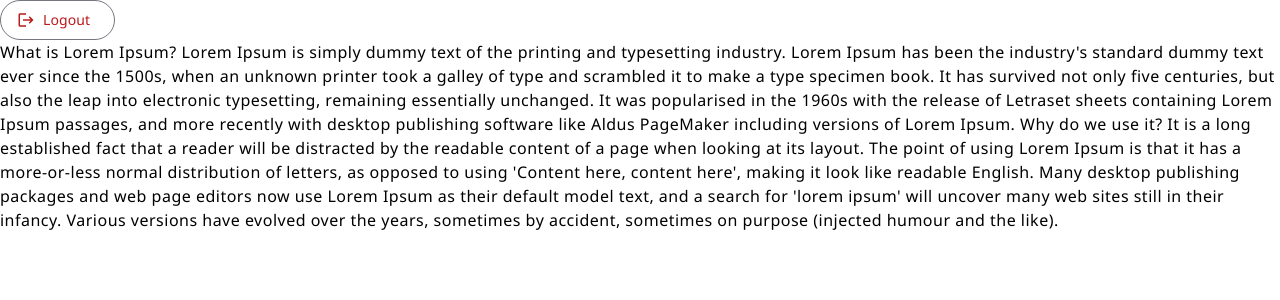
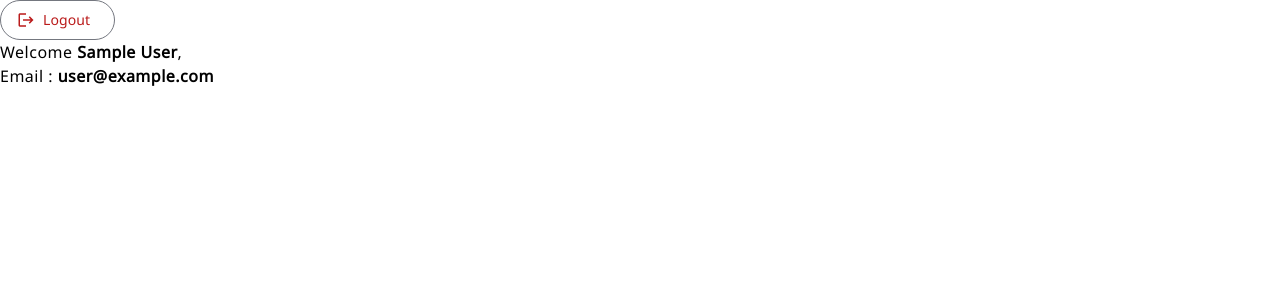
Before and after one commit to binilmohd07/ProjectX, an Angular app: page /dashboard in a window 1280 px wide. Shown: the top 300 px of the page. Built offline with nearby package versions, Linux system fonts and the light colour scheme; no server answers; sample sign-in values are in the browser's storage.

Commit message:
Display username and mail in dashboard

```diff
--- a/src/app/components/dashboard/dashboard.component.html
+++ b/src/app/components/dashboard/dashboard.component.html
@@ -4,23 +4,7 @@
 </button>
 
 <p>
-    What is Lorem Ipsum?
-    Lorem Ipsum is simply dummy text of the printing and typesetting industry. Lorem Ipsum has been the industry's
-    standard
-    dummy text ever since the 1500s, when an unknown printer took a galley of type and scrambled it to make a type
-    specimen
-    book. It has survived not only five centuries, but also the leap into electronic typesetting, remaining essentially
-    unchanged. It was popularised in the 1960s with the release of Letraset sheets containing Lorem Ipsum passages, and
-    more
-    recently with desktop publishing software like Aldus PageMaker including versions of Lorem Ipsum.
-
-    Why do we use it?
-    It is a long established fact that a reader will be distracted by the readable content of a page when looking at its
-    layout. The point of using Lorem Ipsum is that it has a more-or-less normal distribution of letters, as opposed to
-    using
-    'Content here, content here', making it look like readable English. Many desktop publishing packages and web page
-    editors now use Lorem Ipsum as their default model text, and a search for 'lorem ipsum' will uncover many web sites
-    still in their infancy. Various versions have evolved over the years, sometimes by accident, sometimes on purpose
-    (injected humour and the like).
-
+    Welcome <b>{{user.displayName}}</b>,
+    <br>
+    Email : <b>{{user.email}}</b>
 </p>
--- a/src/app/components/dashboard/dashboard.component.ts
+++ b/src/app/components/dashboard/dashboard.component.ts
@@ -12,8 +12,17 @@ export class DashboardComponent {
   constructor(
     private authService: AuthService,
     private router: Router
-  ) { }
+  ) {
+    this.getLoggedInUserDetails()
+  }
   user: any;
+
+
+  getLoggedInUserDetails() {
+    this.user = this.authService.getUser()
+    console.log(this.user);
+  }
+
   logout() {
     this.authService.logout().then(() => {
       this.user = null;
```
